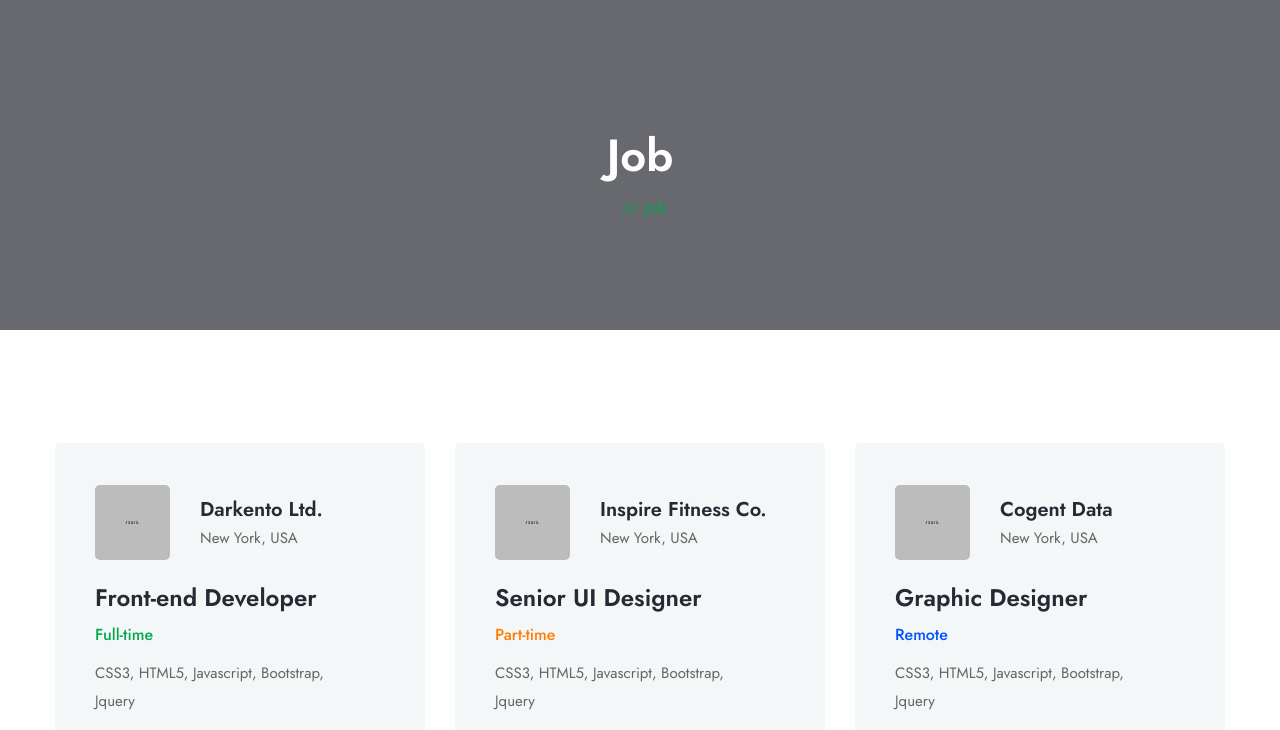
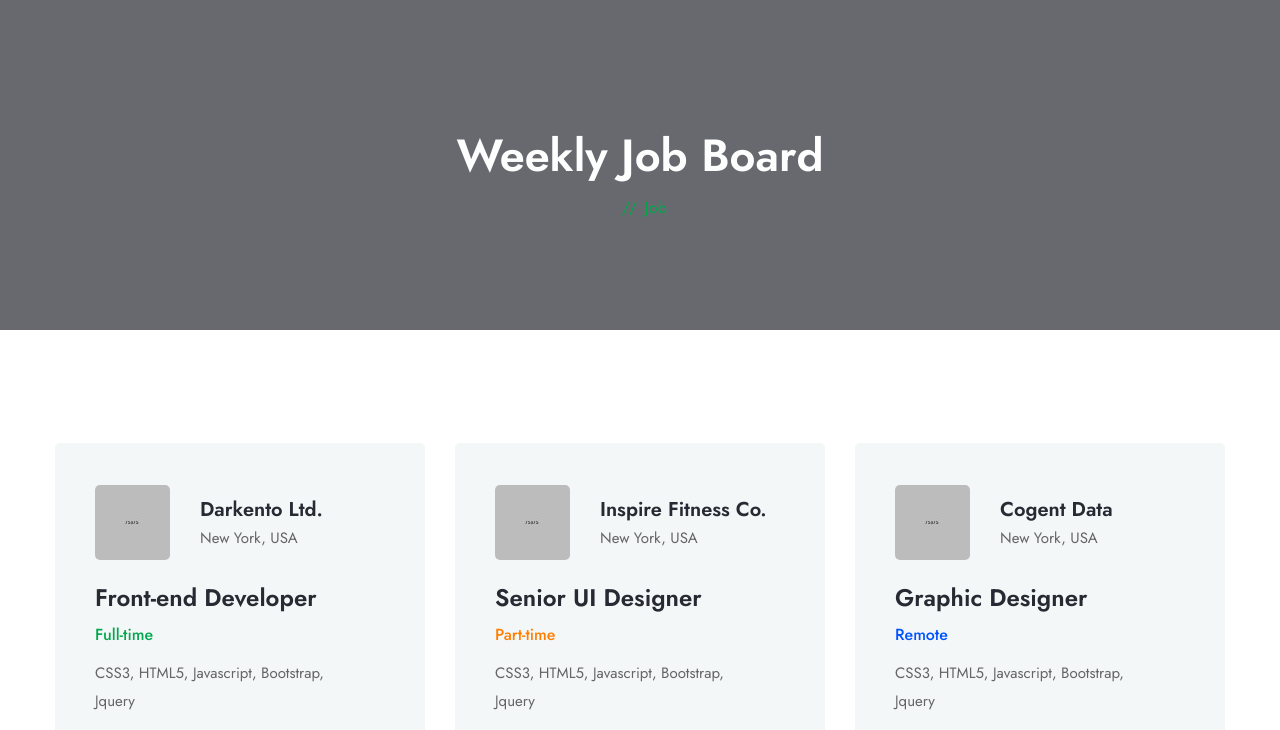
Before and after one commit to Ajaykumarme/Job-Board, a plain HTML site: page index.html in a window 1280 px wide. Shown: the part 70-800 px from the top of the page. Drawn offline with Linux system fonts and the light colour scheme.

Commit message:
Update index.html

```diff
--- a/index.html
+++ b/index.html
@@ -83,7 +83,7 @@
         <div class="row">
           <div class="col-12">
             <div class="page-header-content">
-              <h2 class="title">Job</h2>
+              <h2 class="title">Weekly Job Board</h2>
               <nav class="breadcrumb-area">
                 <ul class="breadcrumb justify-content-center">
                   <li class="breadcrumb-sep">//</li>
```
